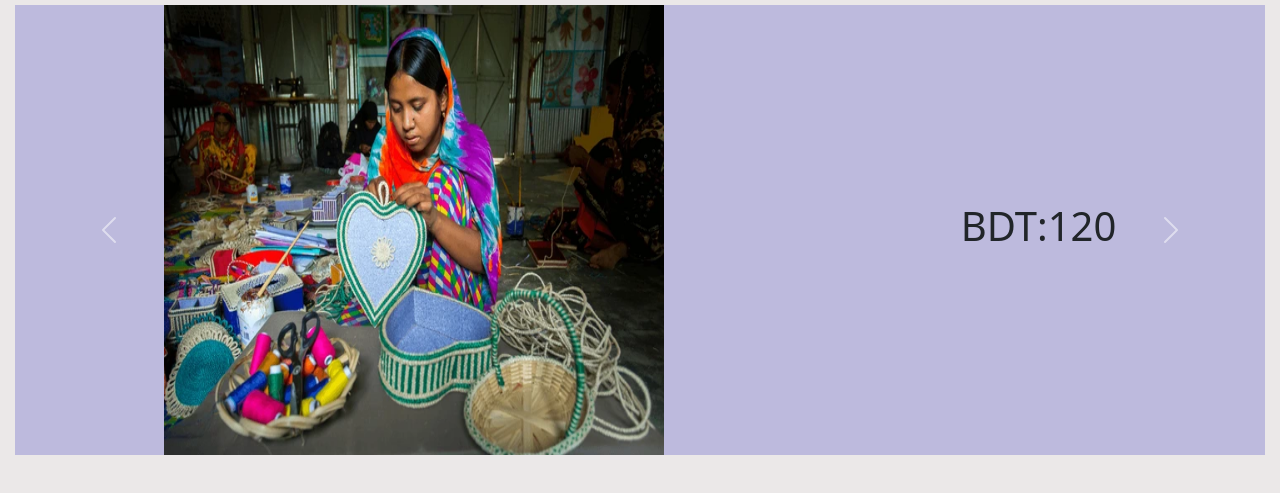
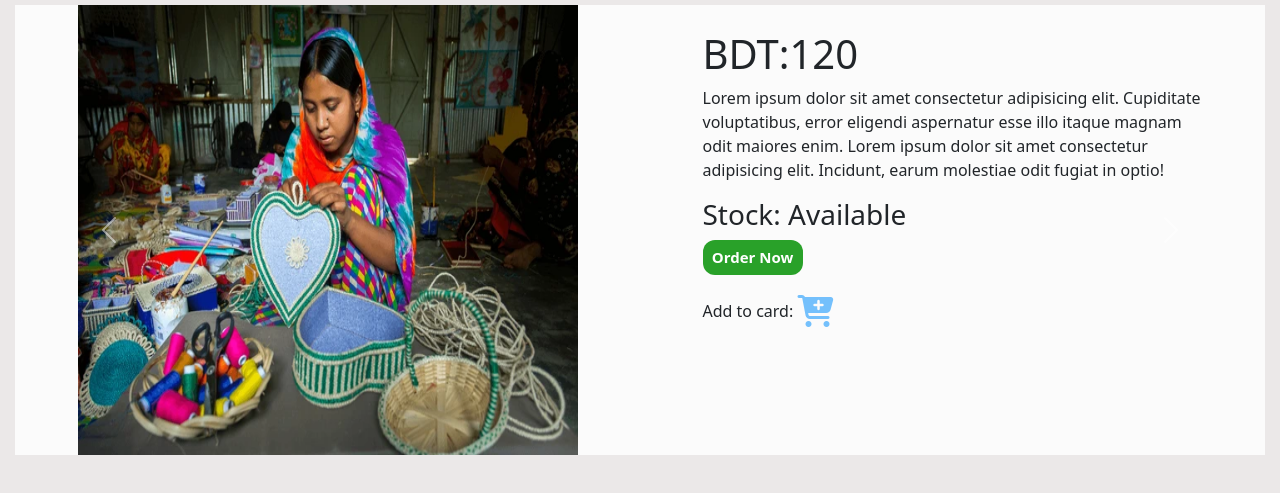
Before and after one commit to arjunmazumder/swadeshi, a plain HTML site: page index.html in a window 1280 px wide. Shown: the part 73-566 px from the top of the page. Drawn offline with Linux system fonts and the light colour scheme.

Commit message:
right slider don

```diff
--- a/css/style.css
+++ b/css/style.css
@@ -101,11 +101,12 @@ body{
 .slider{
     height: 50%;
     width: 100%;
-    background-color: rgb(189, 186, 221);
+    background-color: rgb(251, 251, 251);
 }
 .slide-img{
     width: 500px;
     height: 450px;
+
 }
 
 
@@ -154,3 +155,23 @@ body{
 
   /* Change the background color of the dropdown button when the dropdown content is shown */
   .dropdown:hover .dropbtn {background-color: #3e8e41;}
+
+  /* right container of slider */
+.right-containeer{
+    width: 500px;
+    height: 400px;
+    /* border: 2px solid red; */
+
+}
+.order-button{
+    width: 100px;
+    height: 35px;
+    font-size: 15px;
+    font-weight: 700;
+    color: white;
+    border-radius: 12px;
+    padding: 1px;
+    border-style: none;
+    background-color: rgb(41, 161, 41);
+
+}
--- a/index.html
+++ b/index.html
@@ -3,11 +3,18 @@
 
 <head>
     <title>swadeshi</title>
-
     <!-- bootstrap link -->
     <link rel="stylesheet" href="bootstrap-5.3.3-dist (1)/bootstrap-5.3.3-dist/css/bootstrap.min.css" />
-
+    <!-- link for css file -->
     <link rel="stylesheet" href="css/style.css" />
+    <!-- link font-awesome for all icons -->
+    <link rel="stylesheet" href="https://cdnjs.cloudflare.com/ajax/libs/font-awesome/6.7.2/css/all.min.css"
+        integrity="sha512-Evv84Mr4kqVGRNSgIGL/F/aIDqQb7xQ2vcrdIwxfjThSH8CSR7PBEakCr51Ck+w+/U6swU2Im1vVX0SVk9ABhg=="
+        crossorigin="anonymous" referrerpolicy="no-referrer" />
+    <!-- link font Awesome for brands icons -->
+    <link rel="stylesheet" href="https://cdnjs.cloudflare.com/ajax/libs/font-awesome/6.7.2/css/brands.min.css"
+        integrity="sha512-58P9Hy7II0YeXLv+iFiLCv1rtLW47xmiRpC1oFafeKNShp8V5bKV/ciVtYqbk2YfxXQMt58DjNfkXFOn62xE+g=="
+        crossorigin="anonymous" referrerpolicy="no-referrer" />
 
 </head>
 
@@ -15,6 +22,7 @@
     <!-- nav Bar -->
 
     <header>
+
         <nav class="navbar">
             <div class="logo-container">
                 <img class="logo" src="img/logo.jpg">
@@ -62,25 +70,93 @@
                     <div class="carousel-item active">
                         <div class="d-flex align-items-center justify-content-around">
                             <img src="img/pic1.webp" class="d-block w-60 slide-img" alt="...">
-                            <h1>BDT:120</h1>
+                            <div class="slide-img right-containeer">
+                                <h1>BDT:120</h1>
+                                <p>Lorem ipsum dolor sit amet consectetur adipisicing elit. Cupiditate voluptatibus,
+                                    error eligendi aspernatur esse illo itaque magnam odit maiores enim. Lorem ipsum
+                                    dolor sit amet consectetur adipisicing elit. Incidunt, earum molestiae odit fugiat
+                                    in optio!
+                                </p>
+                                <h3>Stock: Available</h3>
+                                <a href="" target="_blank">
+                                    <button class="order-button">Order Now</button>
+                                </a>
+                                <br /><br />
+                                <span>Add to card:</span>
+                                <a href="" target="_blank">
+                                    <i class="fa-sharp fa-solid fa-cart-plus fa-2xl" style="color: #74C0FC;"></i>
+                                </a>
+                            </div>
                         </div>
                     </div>
                     <div class="carousel-item">
                         <div class="d-flex align-items-center justify-content-around">
                             <img src="img/pic2.webp" class="d-block w-60 slide-img" alt="...">
-                            <h1>BDT:120</h1>
+                            <div class="slide-img right-containeer">
+                                <h1>BDT:120</h1>
+                                <p>Lorem ipsum dolor sit amet consectetur adipisicing elit. Cupiditate voluptatibus,
+                                    error eligendi aspernatur esse illo itaque magnam odit maiores enim. Lorem ipsum
+                                    dolor sit amet consectetur adipisicing elit. Incidunt, earum molestiae odit fugiat
+                                    in optio!
+                                </p>
+                                <h3>Stock: Available</h3>
+                                <a href="" target="_blank">
+                                    <button class="order-button">Order Now</button>
+                                </a>
+                                <br /><br />
+                                <span>Add to card:</span>
+                                <a href="" target="_blank">
+                                    <i class="fa-sharp fa-solid fa-cart-plus fa-2xl" style="color: #74C0FC;"></i>
+                                </a>
+                            </div>
                         </div>
                     </div>
                     <div class="carousel-item">
                         <div class="d-flex align-items-center justify-content-around">
                             <img src="img/pic3.jpg" class="d-block w-60 slide-img" alt="...">
-                            <h1>BDT:120</h1>
+                            <div class="slide-img right-containeer">
+                                <h1>BDT:120</h1>
+                                <p>Lorem ipsum dolor sit amet consectetur adipisicing elit. Cupiditate voluptatibus,
+                                    error eligendi aspernatur esse illo itaque magnam odit maiores enim. Lorem ipsum
+                                    dolor sit amet consectetur adipisicing elit. Incidunt, earum molestiae odit fugiat
+                                    in optio!
+                                </p>
+                                <h3>Stock: Available</h3>
+                                <a href="" target="_blank">
+                                    <button class="order-button">Order Now</button>
+                                </a>
+                                <br /><br />
+                                <span>Add to card:</span>
+
+                                <a href="" target="_blank">
+
+                                    <i class="fa-sharp fa-solid fa-cart-plus fa-2xl" style="color: #74C0FC;"></i>
+                                </a>
+                            </div>
                         </div>
                     </div>
                     <div class="carousel-item">
                         <div class="d-flex align-items-center justify-content-around">
                             <img src="img/pic4.webp" class="d-block w-60 slide-img" alt="...">
-                            <h1>BDT:120</h1>
+                            <div class="slide-img right-containeer">
+                                <h1>BDT:120</h1>
+                                <p>Lorem ipsum dolor sit amet consectetur adipisicing elit. Cupiditate voluptatibus,
+                                    error eligendi aspernatur esse illo itaque magnam odit maiores enim. Lorem ipsum
+                                    dolor sit amet consectetur adipisicing elit. Incidunt, earum molestiae odit fugiat
+                                    in optio!
+                                </p>
+                                <h3>Stock: Available</h3>
+                                <a href="" target="_blank">
+                                    <button class="order-button">Order Now</button>
+                                </a>
+                                <br /><br />
+                                <span>Add to card:</span>
+                                <a href="" target="_blank">
+                                    <i class="fa-sharp fa-solid fa-cart-plus fa-2xl" style="color: #74C0FC;"></i>
+                                </a>
+
+
+                            </div>
                         </div>
                     </div>
                 </div>
```
